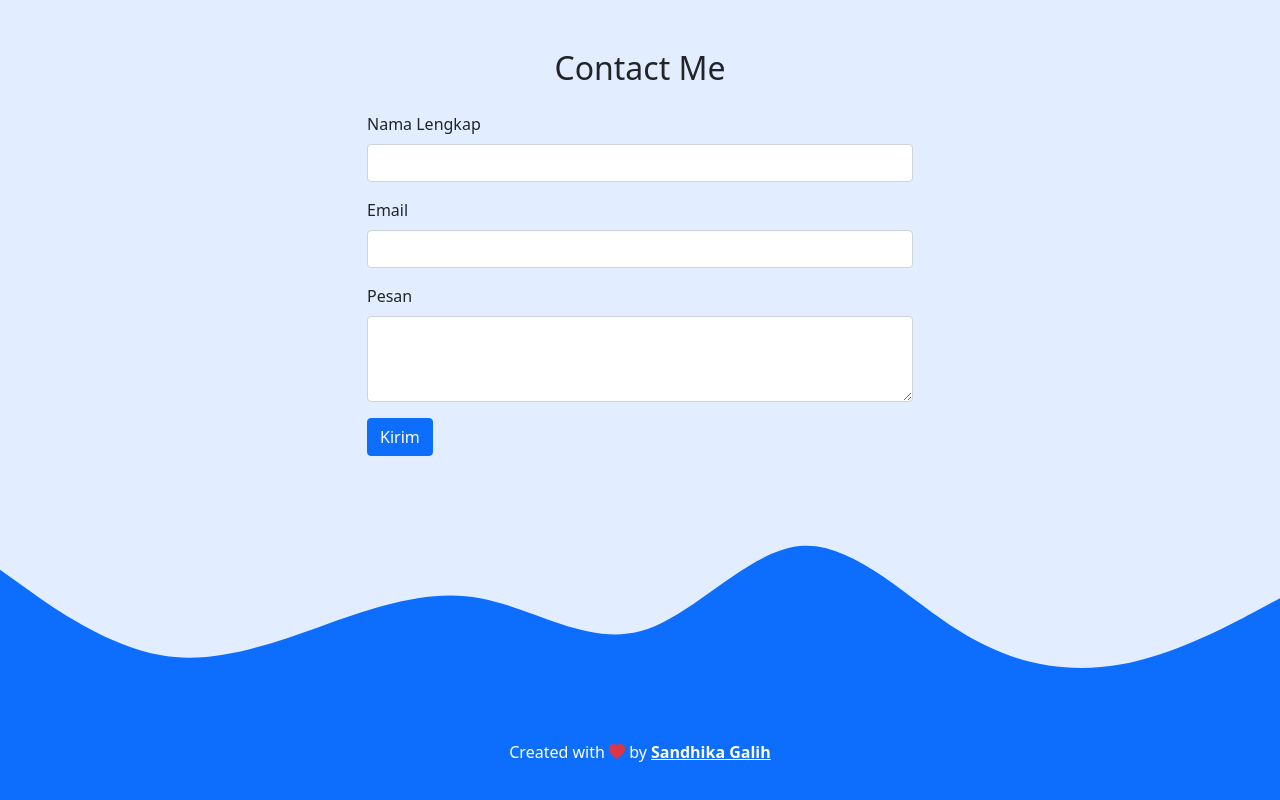
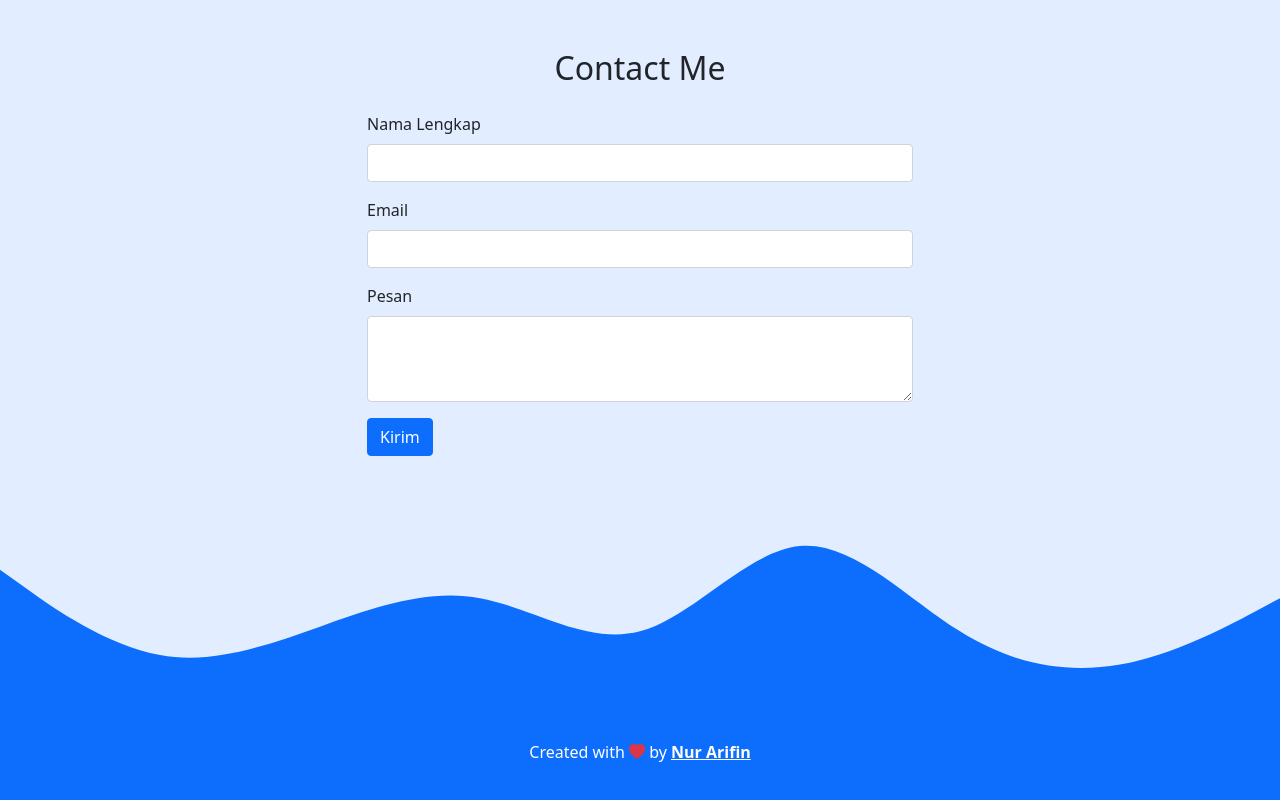
Before and after one commit to nurarifin12/Nurrifin-simple-portfolio, a plain HTML site: page index.html in a window 1280 px wide. Shown: the part 5348-6148 px from the top of the page. Drawn offline with nearby package versions, Linux system fonts and the light colour scheme.

Commit message:
edit footer

```diff
--- a/index.html
+++ b/index.html
@@ -364,7 +364,7 @@
 
     <!-- Footer -->
     <footer class="bg-primary text-white text-center pb-5">
-      <p>Created with <i class="bi bi-heart-fill text-danger"></i> by <a href="https://www.instagram.com/sandhikagalih/" class="text-white fw-bold">Sandhika Galih</a></p>
+      <p>Created with <i class="bi bi-heart-fill text-danger"></i> by <a href="https://www.instagram.com/rfin.cr7/" class="text-white fw-bold">Nur Arifin</a></p>
     </footer>
     <!-- Akhir Footer -->
 
```
